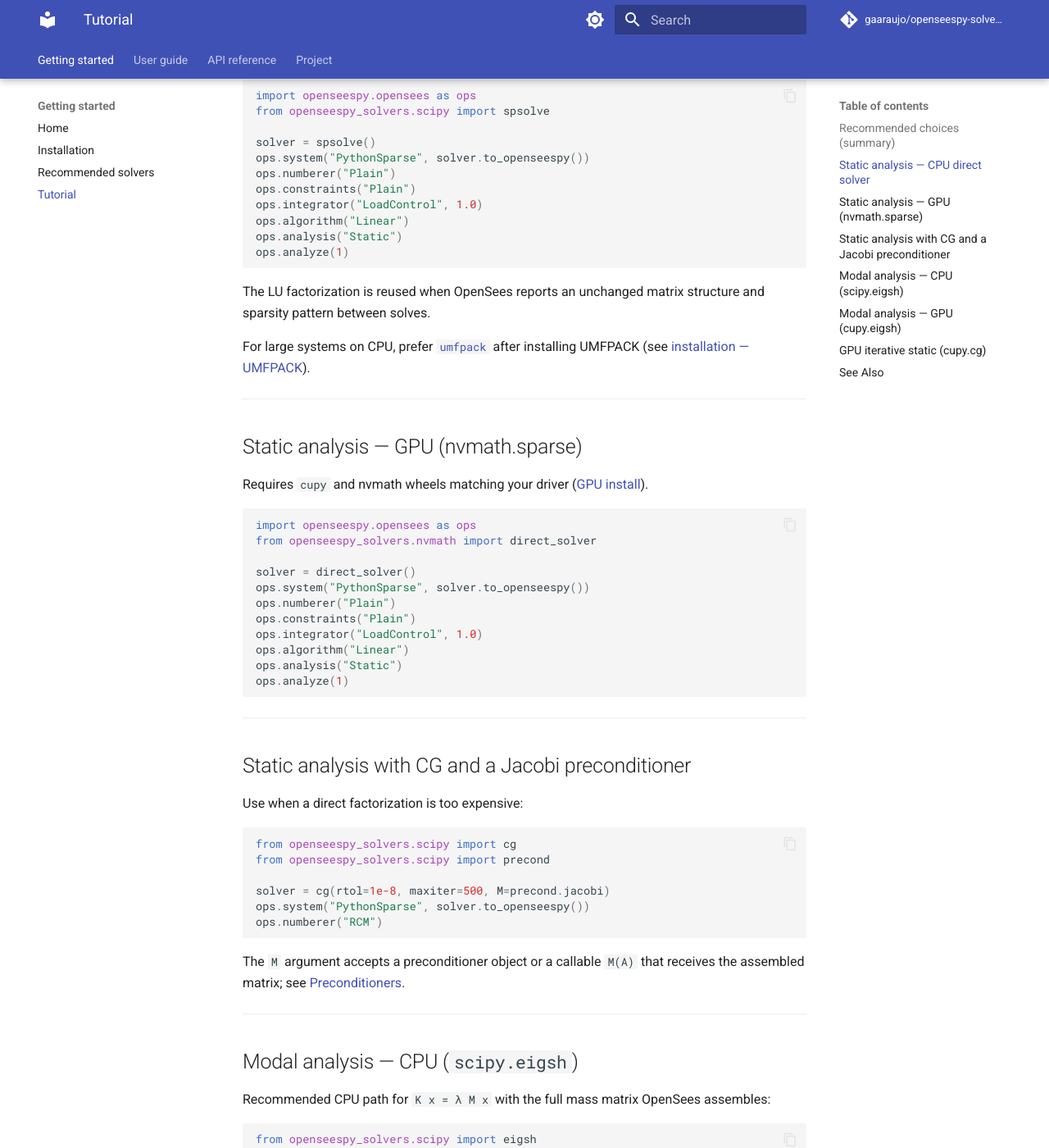
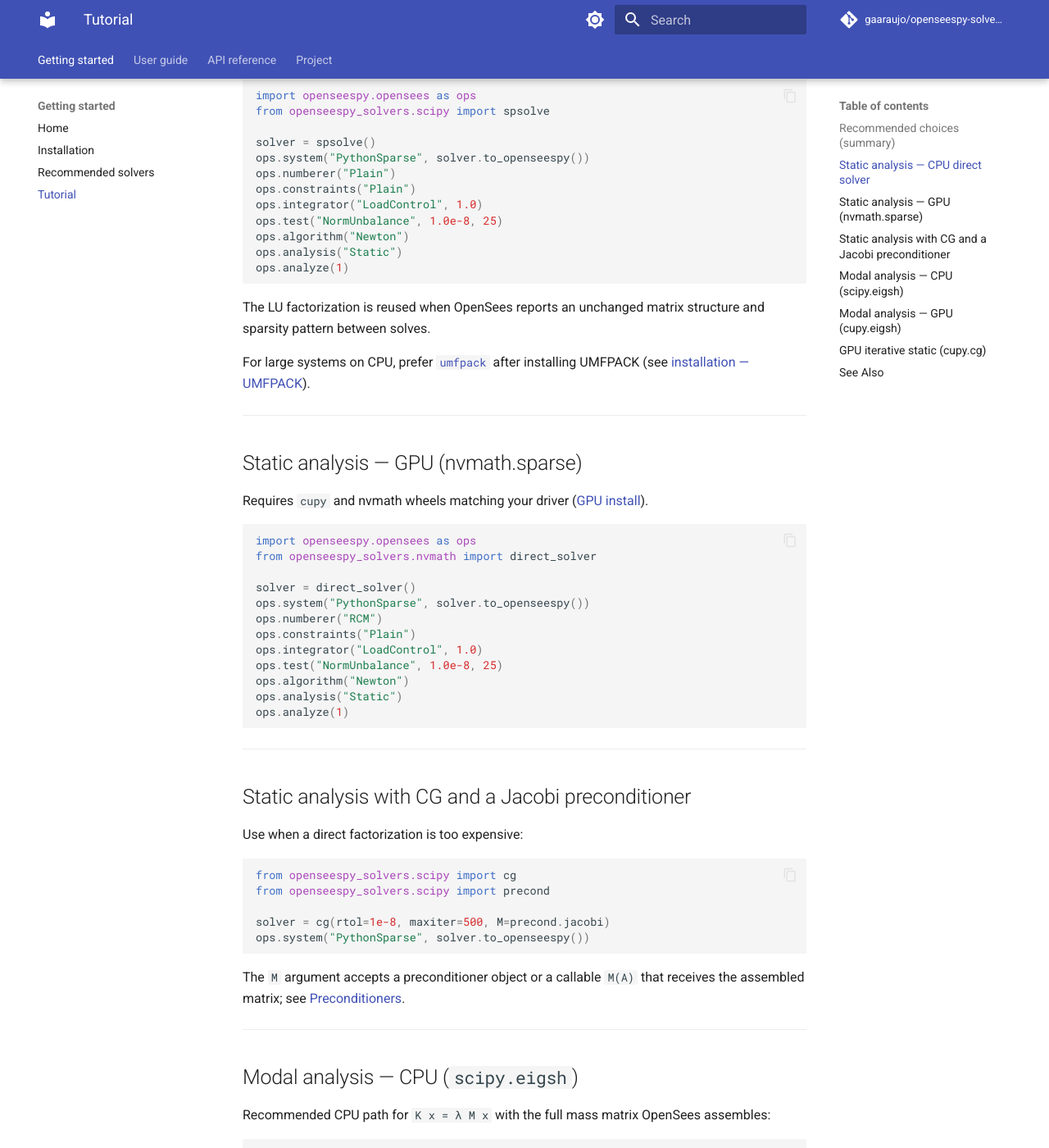
Before and after one commit to sahilkur36/openseespy-solvers, an MkDocs documentation site: the page built from docs/getting-started.md, in a window 1280 px wide and 1400 px high, scrolled down 703 px. Shown: the whole window at 82% size. Built offline with MkDocs 1.6.1 and Material for MkDocs 9.7.7, drawn with Linux system fonts in a browser that asks for light colours; comment, search, counter and statistics services are not loaded; some of the changed text lies outside the part shown.

Commit message:
Use RCM in examples; Plain and Newton only in spsolve tutorial snippet.
Drop numberer helper functions. RTD getting-started keeps Plain for scipy.spsolve;
nvmath and repo examples use RCM. Replace Linear with Newton in static tutorials.

````diff
--- a/docs/getting-started.md
+++ b/docs/getting-started.md
@@ -31,7 +31,8 @@ ops.system("PythonSparse", solver.to_openseespy())
 ops.numberer("Plain")
 ops.constraints("Plain")
 ops.integrator("LoadControl", 1.0)
-ops.algorithm("Linear")
+ops.test("NormUnbalance", 1.0e-8, 25)
+ops.algorithm("Newton")
 ops.analysis("Static")
 ops.analyze(1)
 ```
@@ -54,10 +55,11 @@ from openseespy_solvers.nvmath import direct_solver
 
 solver = direct_solver()
 ops.system("PythonSparse", solver.to_openseespy())
-ops.numberer("Plain")
+ops.numberer("RCM")
 ops.constraints("Plain")
 ops.integrator("LoadControl", 1.0)
-ops.algorithm("Linear")
+ops.test("NormUnbalance", 1.0e-8, 25)
+ops.algorithm("Newton")
 ops.analysis("Static")
 ops.analyze(1)
 ```
@@ -74,7 +76,6 @@ from openseespy_solvers.scipy import precond
 
 solver = cg(rtol=1e-8, maxiter=500, M=precond.jacobi)
 ops.system("PythonSparse", solver.to_openseespy())
-ops.numberer("RCM")
 ```
 
 The `M` argument accepts a preconditioner object or a callable `M(A)` that receives the
@@ -90,7 +91,6 @@ Recommended CPU path for `K x = λ M x` with the full mass matrix OpenSees assem
 from openseespy_solvers.scipy import eigsh
 
 eigsolver = eigsh(tol=1e-8)
-ops.numberer("RCM")
 lam = ops.eigen("PythonSparse", 5, eigsolver.to_openseespy())
 ```
 
@@ -109,7 +109,6 @@ Recommended GPU path when you have CUDA (default `mass_mode="general"`: full `M`
 from openseespy_solvers.cupy import eigsh
 
 eigsolver = eigsh(tol=1e-8)
-ops.numberer("RCM")
 lam = ops.eigen("PythonSparse", 5, eigsolver.to_openseespy())
 ```
 
@@ -122,7 +121,6 @@ from openseespy_solvers.cupy import lobpcg, precond
 from openseespy_solvers.nvmath import direct_solver
 
 eigsolver = lobpcg(M=precond.direct(direct_solver()), tol=1e-8)
-ops.numberer("RCM")
 lam = ops.eigen("PythonSparse", 5, eigsolver.to_openseespy())
 ```
 
@@ -135,7 +133,6 @@ from openseespy_solvers.cupy import cg
 
 solver = cg(rtol=1e-8)
 ops.system("PythonSparse", solver.to_openseespy())
-ops.numberer("RCM")
 ```
 
 Requires `cupy`. After a solve, `solver.A` and `solver.x` are `cupy` arrays on device.
````
Also changed, not shown: README.md (+2 -1 lines), docs/examples.md (+1 -2 lines), 3 other files.
